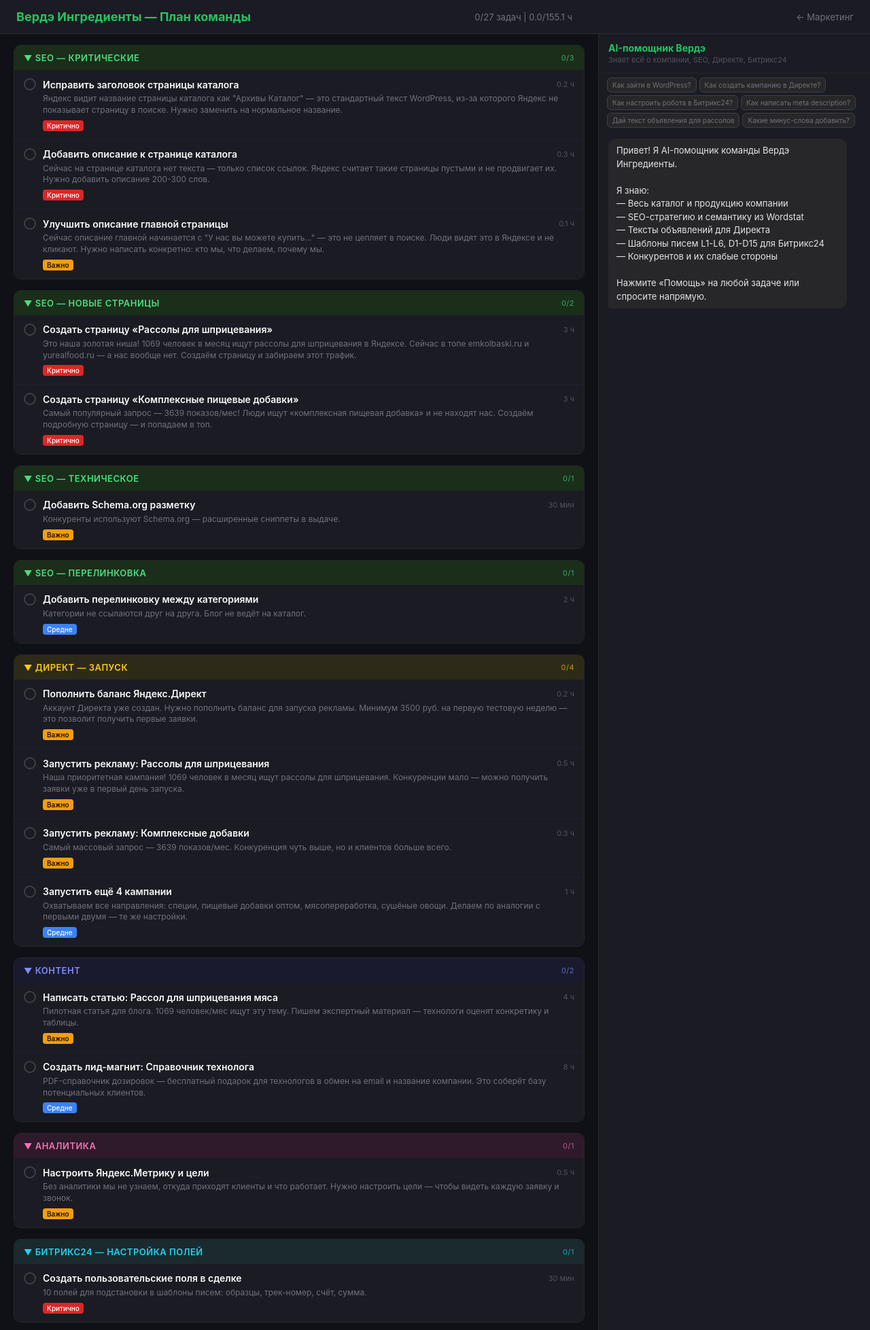
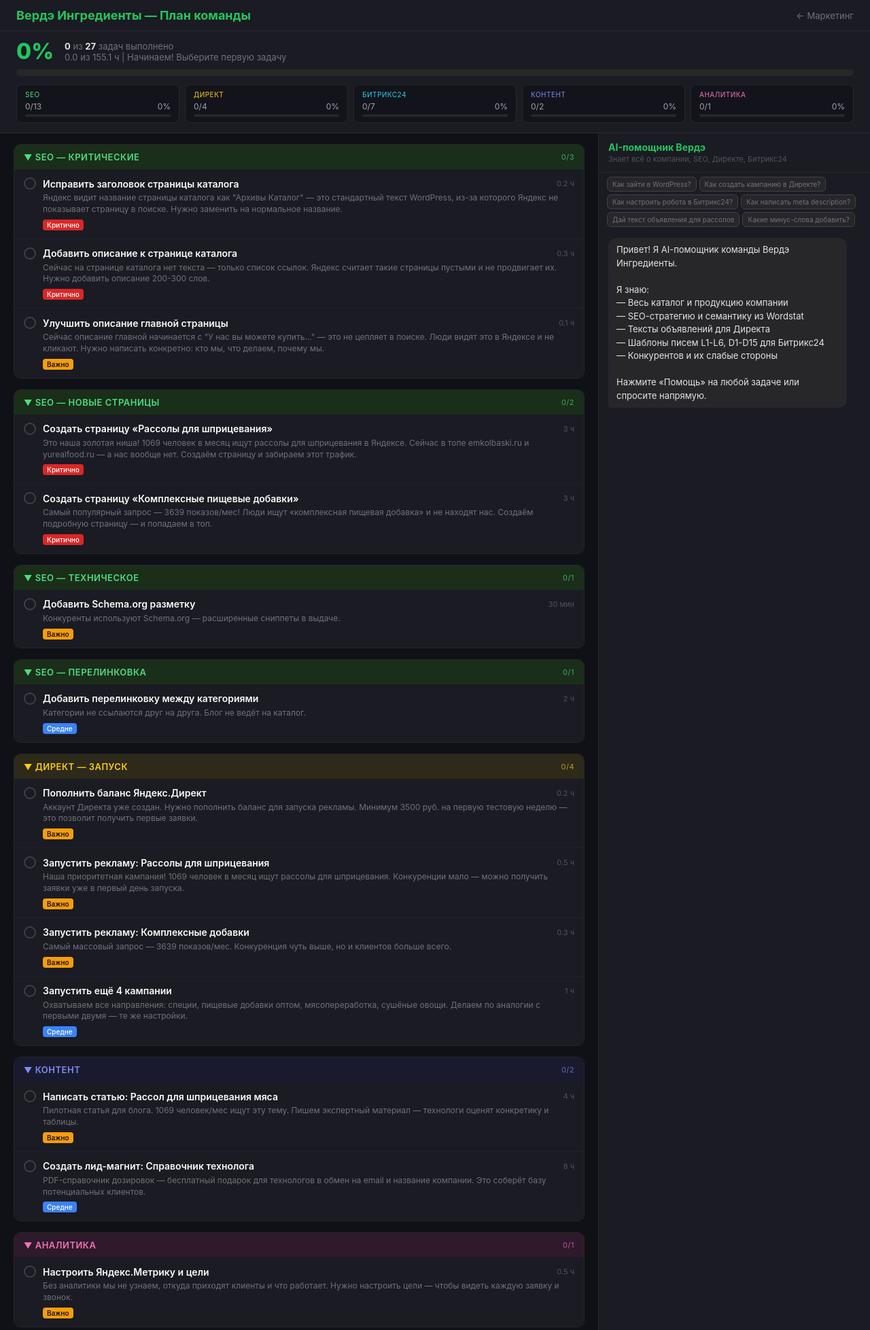
Before and after one commit to NataliDerden/verdetech-marketing, a Flask app: page /team in a window 1280 px wide. Shown: the top 1957 px of the page at 68% size. Run offline with Flask 3, Linux system fonts and the light colour scheme; the visitor is signed in with stand-in values (Sample User, id 1).

Commit message:
v8: progress dashboard with percentage, category bars, motivational status

```diff
--- a/templates/team.html
+++ b/templates/team.html
@@ -8,10 +8,34 @@
 * { margin: 0; padding: 0; box-sizing: border-box; }
 body { font-family: -apple-system, BlinkMacSystemFont, 'Segoe UI', sans-serif; background: #0f1117; color: #e4e4e7; }
 
-.header { background: #1a1b23; padding: 14px 24px; border-bottom: 1px solid #2a2b35; display: flex; align-items: center; justify-content: space-between; flex-wrap: wrap; gap: 10px; }
+.header { background: #1a1b23; padding: 12px 24px; border-bottom: 1px solid #2a2b35; display: flex; align-items: center; justify-content: space-between; flex-wrap: wrap; gap: 8px; }
 .header h1 { font-size: 18px; color: #22c55e; }
-.header .stats { font-size: 13px; color: #71717a; }
 .header a { color: #71717a; text-decoration: none; font-size: 13px; }
+
+/* Progress dashboard */
+.progress-panel { background: #1a1b23; border-bottom: 1px solid #2a2b35; padding: 14px 24px; }
+.progress-top { display: flex; align-items: center; gap: 16px; margin-bottom: 10px; }
+.progress-pct { font-size: 32px; font-weight: 800; color: #22c55e; line-height: 1; }
+.progress-label { font-size: 13px; color: #71717a; }
+.progress-label b { color: #e4e4e7; }
+.progress-main-bar { background: #27272a; border-radius: 8px; height: 10px; overflow: hidden; margin-bottom: 12px; }
+.progress-main-fill { height: 100%; border-radius: 8px; transition: width 0.6s ease; background: linear-gradient(90deg, #22c55e, #4ade80); }
+.progress-cats { display: flex; gap: 8px; flex-wrap: wrap; }
+.progress-cat { background: #13141b; border: 1px solid #27272a; border-radius: 8px; padding: 8px 12px; flex: 1; min-width: 120px; }
+.progress-cat-name { font-size: 10px; text-transform: uppercase; letter-spacing: 0.5px; margin-bottom: 4px; }
+.progress-cat-name.seo { color: #4ade80; }
+.progress-cat-name.direct { color: #facc15; }
+.progress-cat-name.bitrix { color: #22d3ee; }
+.progress-cat-name.content { color: #818cf8; }
+.progress-cat-name.analytics { color: #f472b6; }
+.progress-cat-bar { background: #27272a; border-radius: 4px; height: 4px; overflow: hidden; margin-top: 4px; }
+.progress-cat-fill { height: 100%; border-radius: 4px; transition: width 0.4s; }
+.progress-cat-fill.seo { background: #22c55e; }
+.progress-cat-fill.direct { background: #eab308; }
+.progress-cat-fill.bitrix { background: #06b6d4; }
+.progress-cat-fill.content { background: #6366f1; }
+.progress-cat-fill.analytics { background: #ec4899; }
+.progress-cat-nums { font-size: 12px; color: #a1a1aa; display: flex; justify-content: space-between; }
 
 .layout { display: grid; grid-template-columns: 1fr 400px; height: calc(100vh - 50px); }
 @media (max-width: 900px) {
@@ -109,10 +133,10 @@ body { font-family: -apple-system, BlinkMacSystemFont, 'Segoe UI', sans-serif; b
 <body>
 <div class="header">
     <h1>Вердэ Ингредиенты — План команды</h1>
-    <div class="stats" id="stats"></div>
     <a href="/dashboard">← Маркетинг</a>
 </div>
-<div class="layout">
+<div class="progress-panel" id="progressPanel"></div>
+<div class="layout" style="height: calc(100vh - 160px)">
     <div class="tasks-panel" id="tasksPanel"></div>
     <div class="chat-panel" id="chatPanel">
         <div class="chat-head">
@@ -220,9 +244,53 @@ function render() {
         h += `</div></div>`;
     }
     el.innerHTML = h;
+
+    // Progress panel
+    const total = tasks.length;
+    const pct = total ? Math.round(done/total*100) : 0;
     const totalH = tasks.reduce((s,t) => s + (parseFloat(t.time)||0), 0);
     const doneH = tasks.filter(t => saved[t.id]==='done').reduce((s,t) => s + (parseFloat(t.time)||0), 0);
-    document.getElementById('stats').textContent = `${done}/${tasks.length} задач | ${doneH.toFixed(1)}/${totalH.toFixed(1)} ч`;
+
+    // Group stats by category type
+    const catGroups = {seo: {name:'SEO', done:0, total:0}, direct: {name:'Директ', done:0, total:0}, bitrix: {name:'Битрикс24', done:0, total:0}, content: {name:'Контент', done:0, total:0}, analytics: {name:'Аналитика', done:0, total:0}};
+    tasks.forEach(t => {
+        let g = 'seo';
+        if(t.cat.includes('Директ')) g='direct';
+        else if(t.cat.includes('Битрикс')) g='bitrix';
+        else if(t.cat.includes('Контент')) g='content';
+        else if(t.cat.includes('Аналитика')) g='analytics';
+        catGroups[g].total++;
+        if(saved[t.id]==='done') catGroups[g].done++;
+    });
+
+    let statusText = '';
+    if(pct === 0) statusText = 'Начинаем! Выберите первую задачу';
+    else if(pct < 25) statusText = 'Хорошее начало! Продолжайте';
+    else if(pct < 50) statusText = 'Отличный прогресс!';
+    else if(pct < 75) statusText = 'Больше половины — вы молодцы!';
+    else if(pct < 100) statusText = 'Финишная прямая!';
+    else statusText = 'Все задачи выполнены!';
+
+    let pg = `<div class="progress-top">
+        <div class="progress-pct">${pct}%</div>
+        <div>
+            <div class="progress-label"><b>${done}</b> из <b>${total}</b> задач выполнено</div>
+            <div class="progress-label">${doneH.toFixed(1)} из ${totalH.toFixed(1)} ч | ${statusText}</div>
+        </div>
+    </div>
+    <div class="progress-main-bar"><div class="progress-main-fill" style="width:${pct}%"></div></div>
+    <div class="progress-cats">`;
+    for(const [key, g] of Object.entries(catGroups)) {
+        if(g.total === 0) continue;
+        const cp = Math.round(g.done/g.total*100);
+        pg += `<div class="progress-cat">
+            <div class="progress-cat-name ${key}">${g.name}</div>
+            <div class="progress-cat-nums"><span>${g.done}/${g.total}</span><span>${cp}%</span></div>
+            <div class="progress-cat-bar"><div class="progress-cat-fill ${key}" style="width:${cp}%"></div></div>
+        </div>`;
+    }
+    pg += '</div>';
+    document.getElementById('progressPanel').innerHTML = pg;
 }
 
 function toggleCat(cat) {
```
